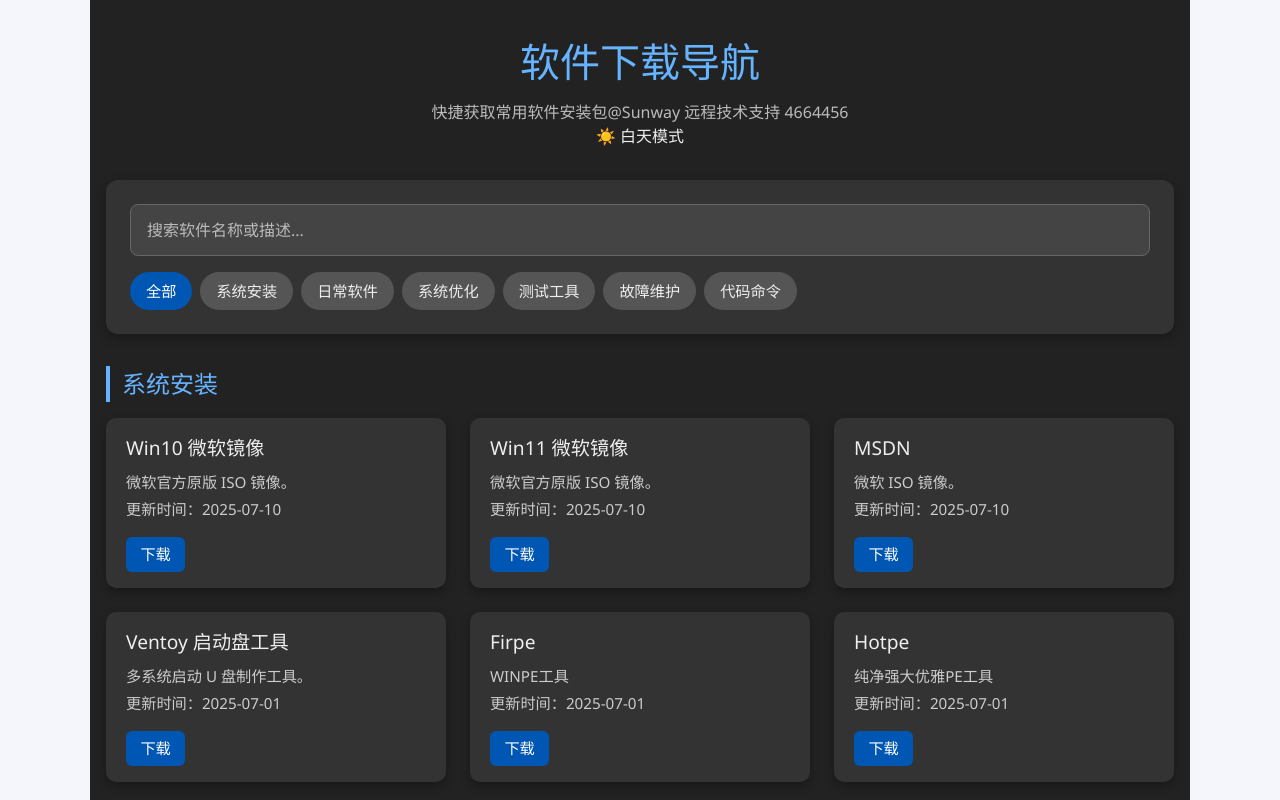
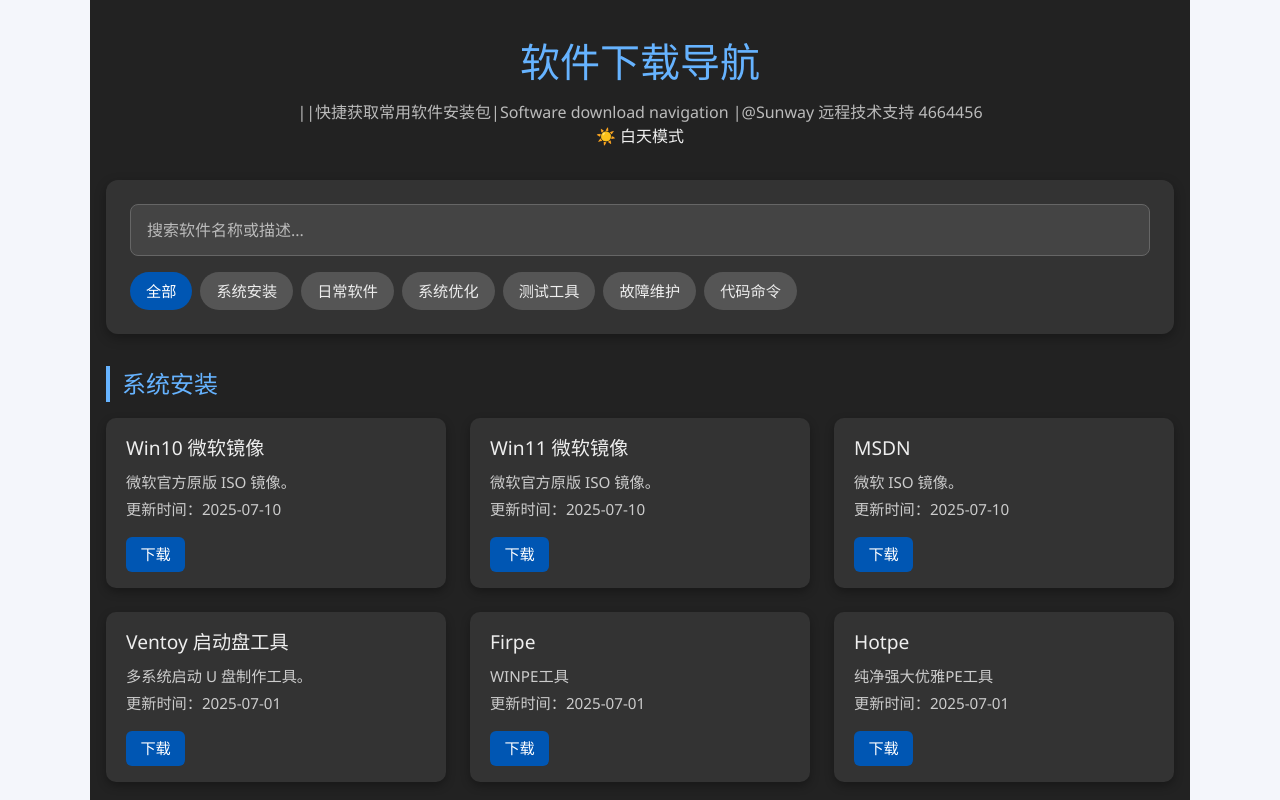
Before and after one commit to stcgd/lansoo-downloads, a React (Vite) app: page / in a window 1280 px wide. Shown: the top 800 px of the page. Built offline with nearby package versions, Linux system fonts and the light colour scheme; the HTML template or start-up script is replaced by a standard one.

Commit message:
Update App.jsx

```diff
--- a/src/App.jsx
+++ b/src/App.jsx
@@ -36,8 +36,9 @@ const App = () => {
   return (
     <div className={darkMode ? 'container dark' : 'container'}>
       <header className="header">
-        <h1>软件下载导航</h1>
-        <p>快捷获取常用软件安装包@Sunway 远程技术支持 4664456</p>
+        <h1>软件下载导航 </h1>
+        <p>||快捷获取常用软件安装包|Software download navigation
+|@Sunway 远程技术支持 4664456</p>
         <button className="dark-toggle" onClick={toggleDarkMode}>
           {darkMode ? '☀️ 白天模式' : '🌙 夜间模式'}
         </button>
```
